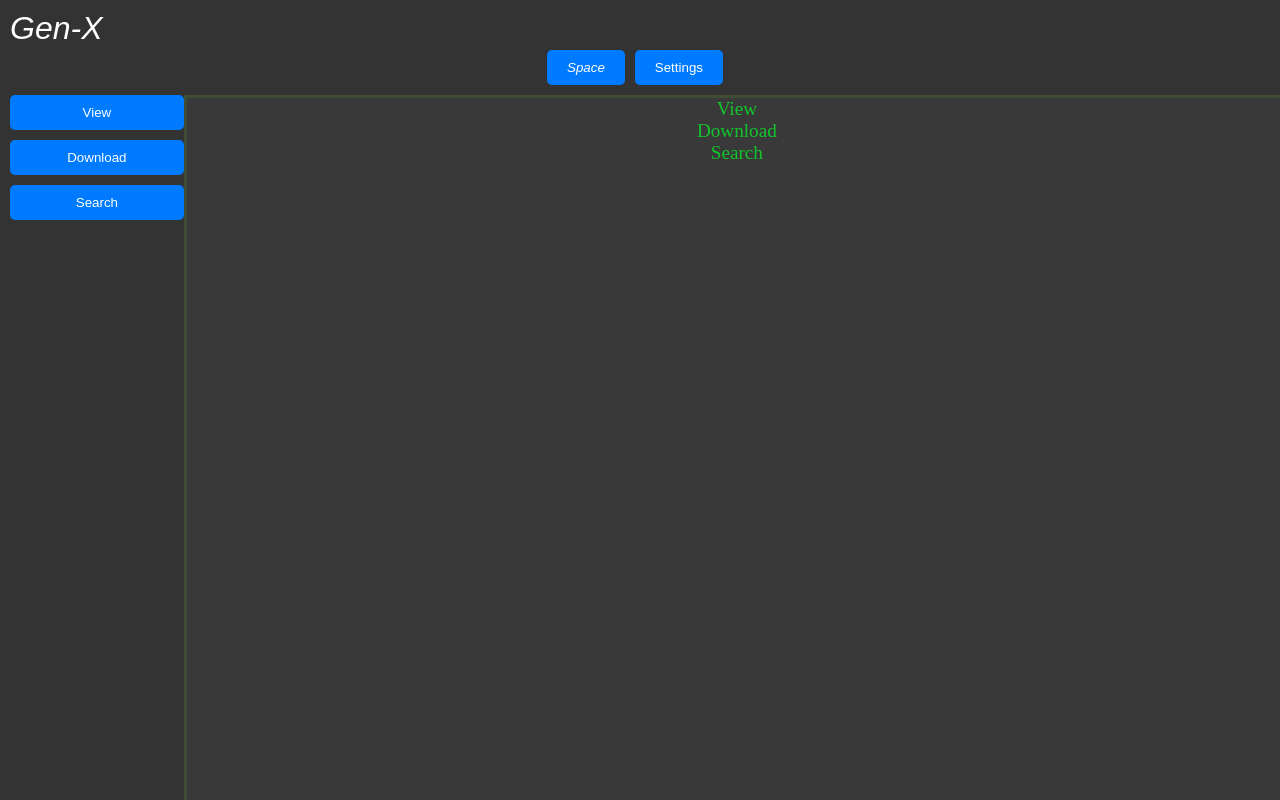
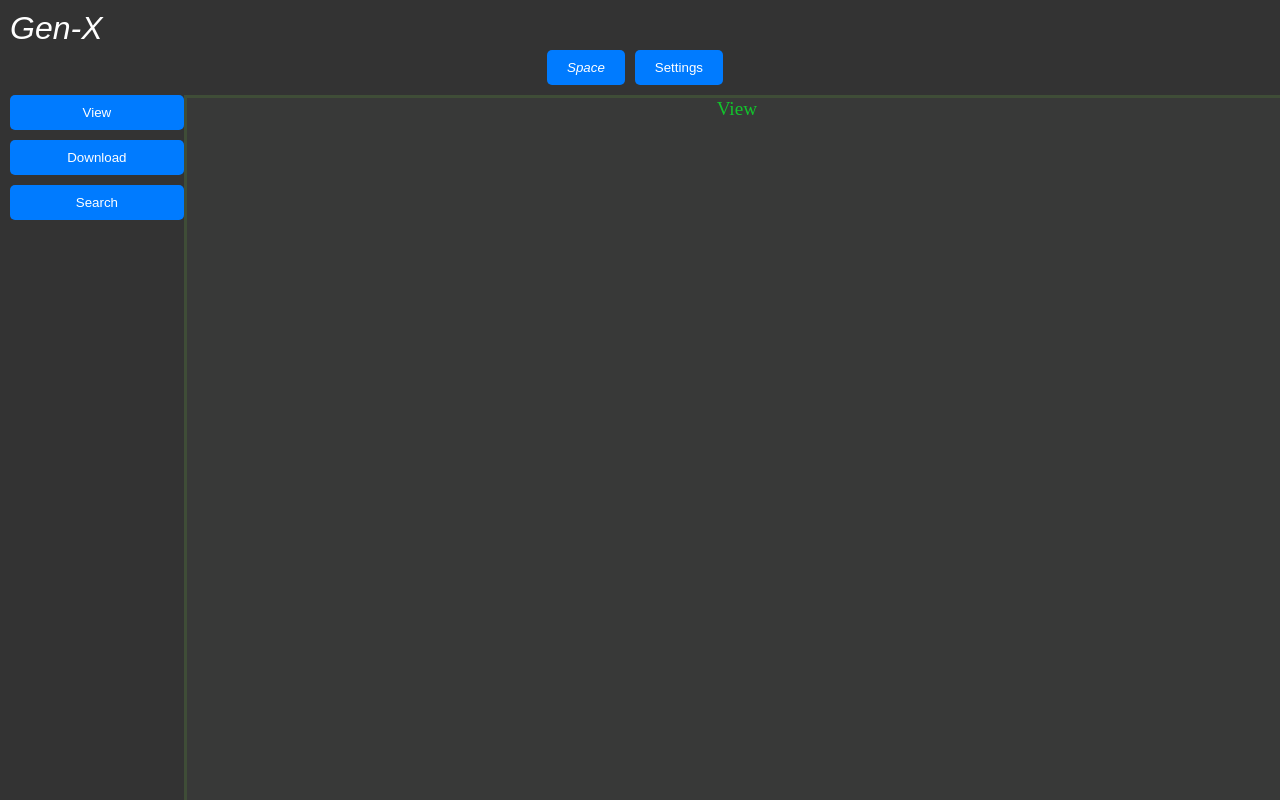
Before and after one commit to Hamza1610/Gen-X-prototype, a React (Create React App) app in the folder client/: page /get-started in a window 1280 px wide. Built offline with nearby package versions, Linux system fonts and the light colour scheme.

Commit message:
add style to panel div

```diff
--- a/client/src/styles/workspace.css
+++ b/client/src/styles/workspace.css
@@ -49,3 +49,8 @@
     font-family: cursive;
     font-size: 1.2rem;
 }
+
+.panel {
+    width: 100%;
+    height: 100vh;
+}
```
